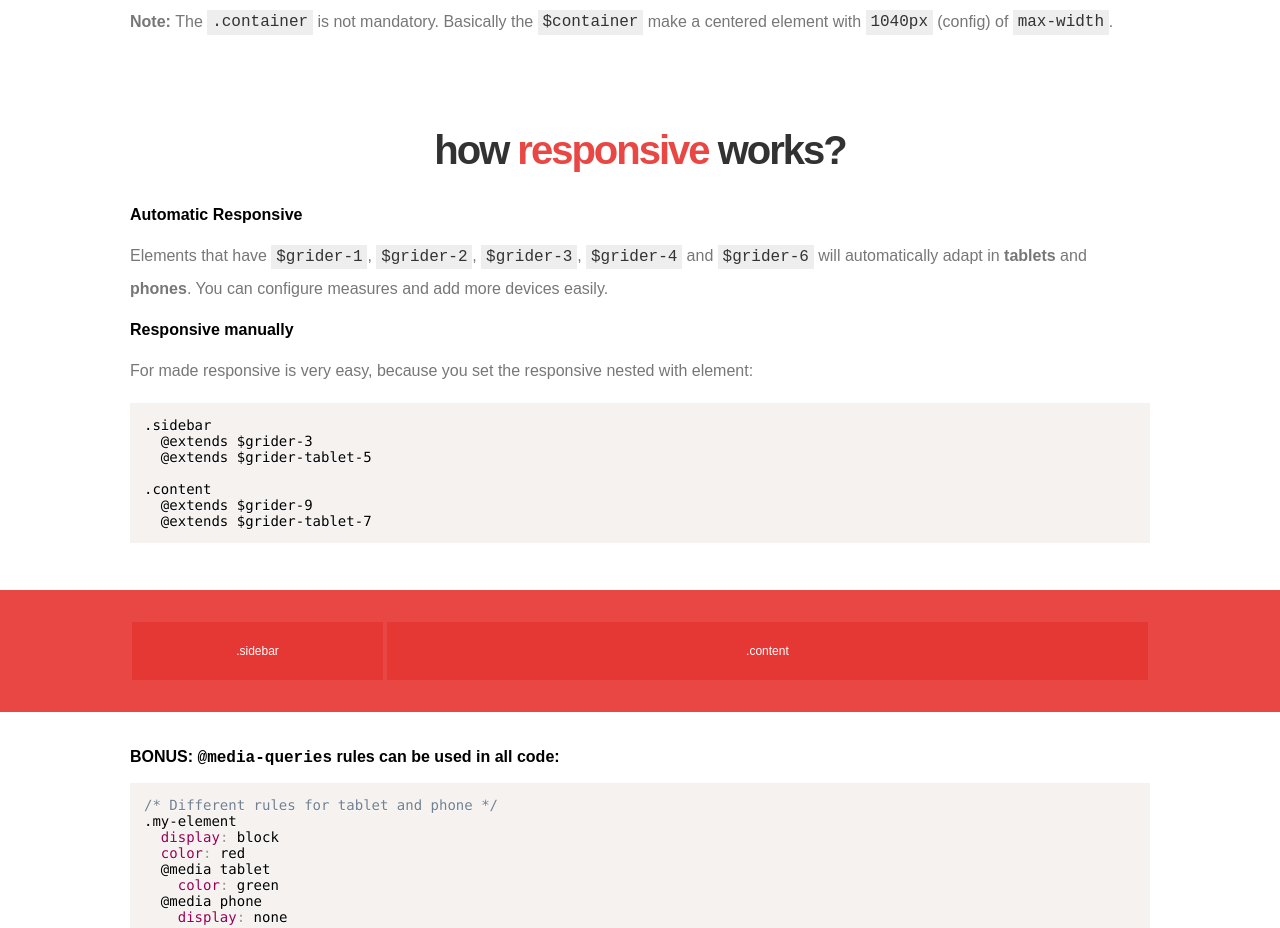
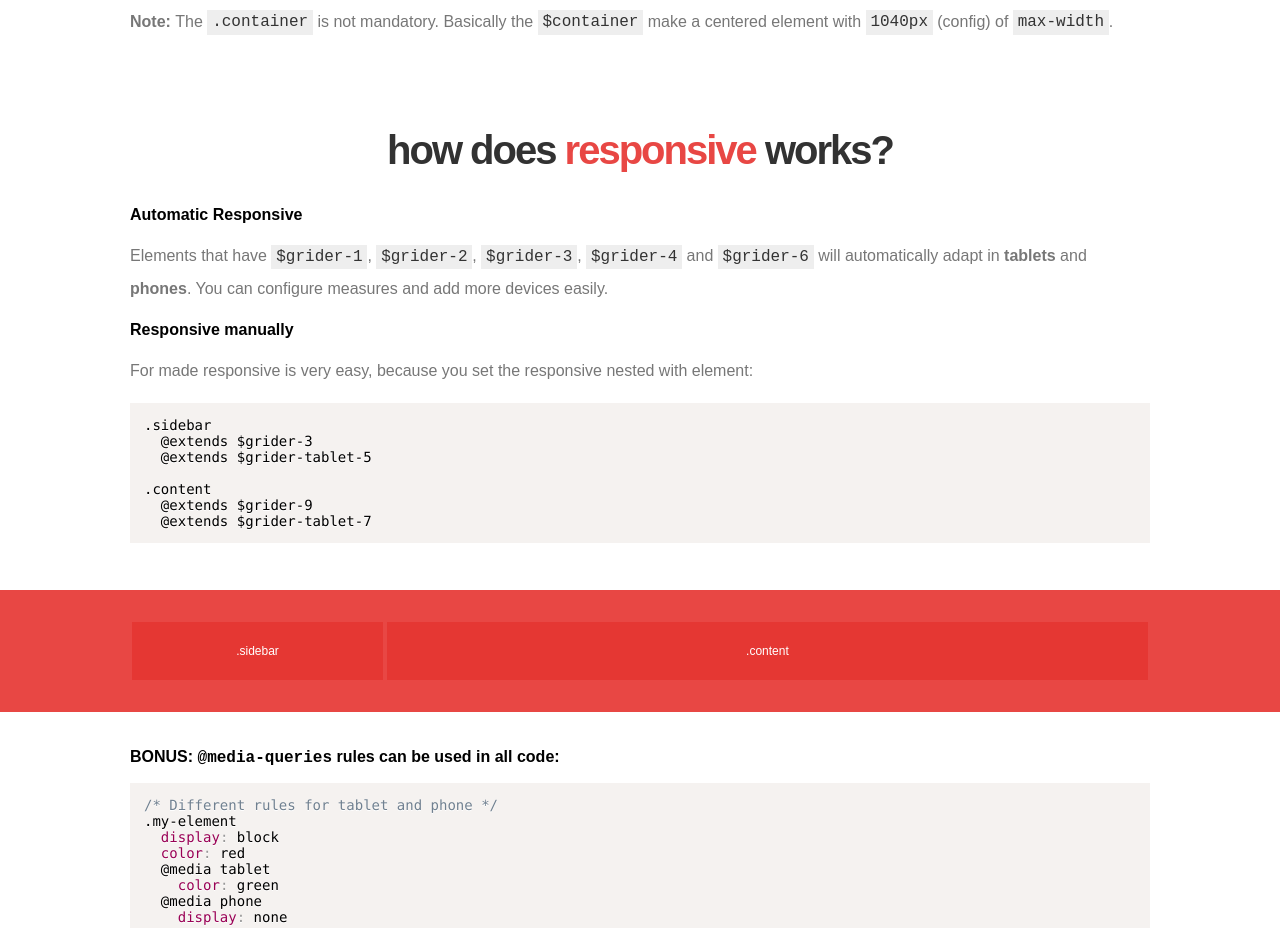
Before and after one commit to diogomoretti/grider, a website: page index.html in a window 1280 px wide. Shown: the part 1640-2568 px from the top of the page. Drawn offline with Linux system fonts and the light colour scheme.

Commit message:
Improving grammar node

```diff
--- a/index.html
+++ b/index.html
@@ -155,7 +155,7 @@
 
     <section class="section-why">
         <div class="container">
-            <h2>how <span class="highlight">responsive</span> works?</h2>
+            <h2>how does <span class="highlight">responsive</span> works?</h2>
 
             <h3>Automatic Responsive</h3>
             <p>Elements that have <code>$grider-1</code>, <code>$grider-2</code>, <code>$grider-3</code>, <code>$grider-4</code> and <code>$grider-6</code> will automatically adapt in <strong>tablets</strong> and <strong>phones</strong>. You can configure measures and add more devices easily.</p>
```
